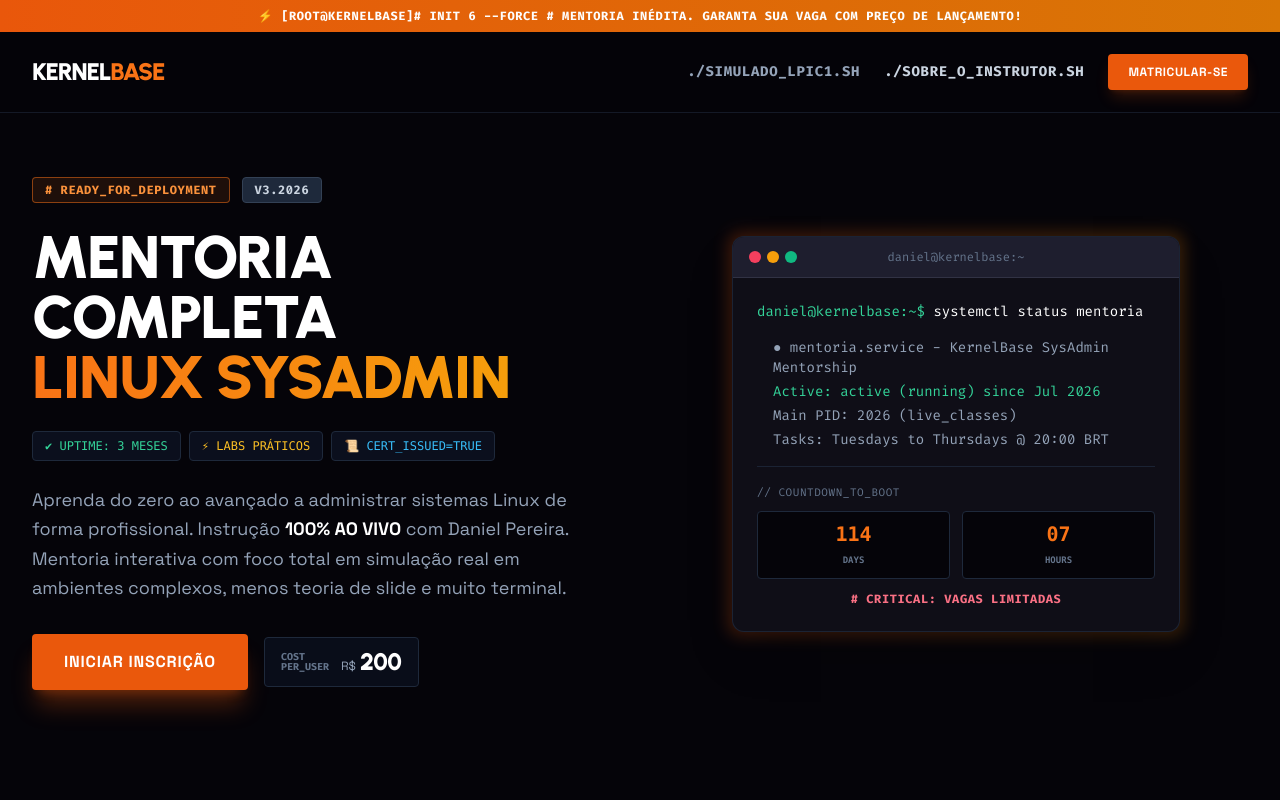
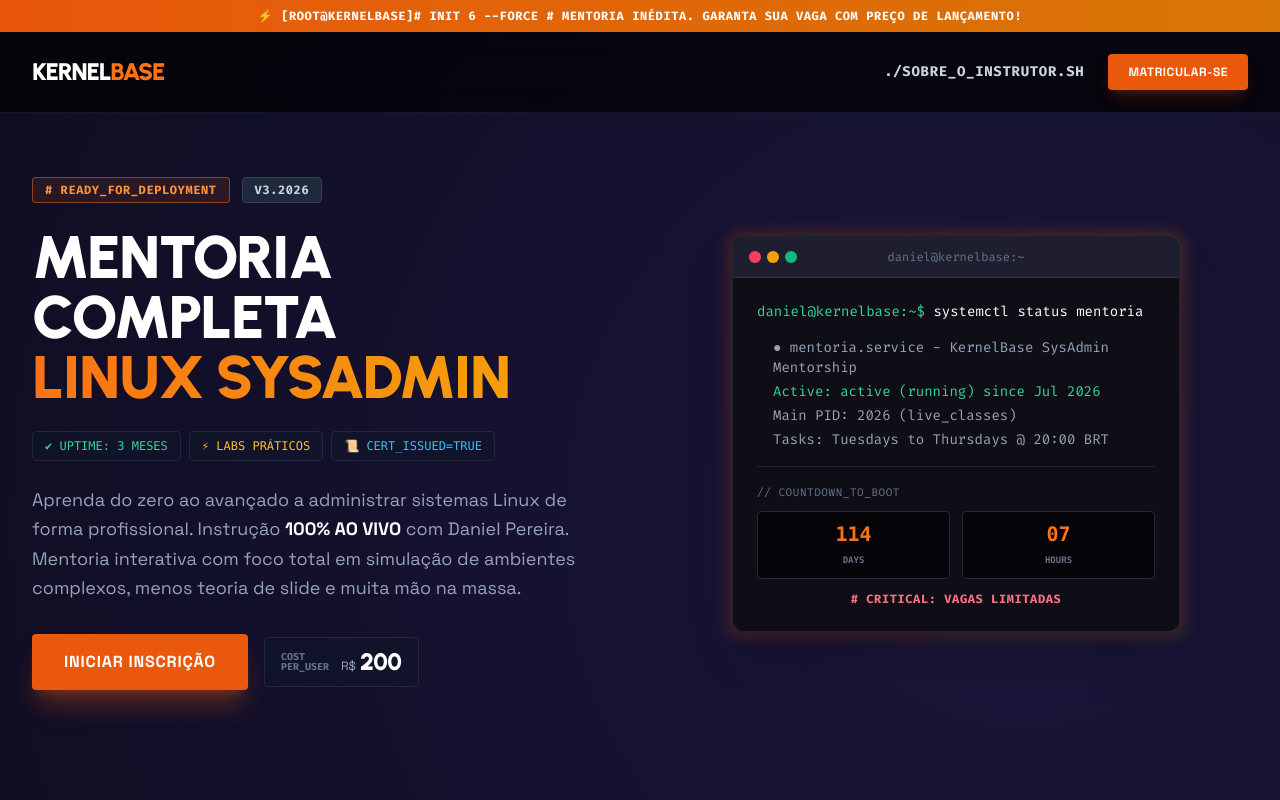
Before and after one commit to Daniel-Pereira-Linux/KernelBase, a plain HTML site: page index.html in a window 1280 px wide. Shown: the top 800 px of the page. Drawn offline with nearby package versions, Linux system fonts and the light colour scheme.

Commit message:
Update index.html

```diff
--- a/index.html
+++ b/index.html
@@ -13,7 +13,7 @@
             background-color: #050409;
             background-image:
                 radial-gradient(circle at 80% 20%, #1a153a 0%, #050409 100%),
-                radial-gradient(circle at 20% 80%, #0d2018 0%, #050409 100__);
+                radial-gradient(circle at 20% 80%, #0d2018 0%, #050409 100%);
             font-family: 'Space Grotesk', sans-serif;
         }
         .heading-brand {
@@ -38,7 +38,6 @@
             background: #1e1e2e;
             border-bottom: 1px solid #313244;
         }
-        /* Esconder input radio padrão para usar botões customizados */
         .payment-method input[type="radio"] {
             display: none;
         }
@@ -51,12 +50,10 @@
 </head>
 <body class="text-slate-200 antialiased selection:bg-orange-500 selection:text-white overflow-x-hidden">
 
-    <!-- BARRA DE AVISO TOPO -->
     <div class="bg-gradient-to-r from-orange-600 to-amber-600 text-center py-2 px-4 text-xs font-bold tracking-wider text-white uppercase code-font animate-pulse">
         ⚡ [root@kernelbase]# init 6 --force # Mentoria inédita. Garanta sua vaga com preço de lançamento!
     </div>
 
-    <!-- NAVBAR -->
     <header class="border-b border-slate-800/60 bg-[#050409]/90 backdrop-blur-md sticky top-0 z-50">
         <div class="max-w-7xl mx-auto px-4 sm:px-6 lg:px-8 h-20 flex items-center justify-between">
             <div class="flex items-center gap-2">
@@ -66,9 +63,6 @@
             </div>
 
             <div class="flex items-center gap-4 sm:gap-6">
-                <a href="simulado.html" class="text-xs sm:text-sm font-bold uppercase tracking-wider text-slate-400 hover:text-orange-500 transition-colors code-font">
-                    ./simulado_lpic1.sh
-                </a>
                 <a href="sobre.html" class="text-xs sm:text-sm font-bold uppercase tracking-wider text-slate-300 hover:text-orange-500 transition-colors code-font">
                     ./sobre_o_instrutor.sh
                 </a>
@@ -79,11 +73,9 @@
         </div>
     </header>
 
-    <!-- HERO SECTION -->
     <main class="max-w-7xl mx-auto px-4 sm:px-6 lg:px-8 pt-16 pb-24 relative" id="mentoria">
         <div class="grid grid-cols-1 lg:grid-cols-2 gap-12 items-center relative z-10 reveal active">
 
-            <!-- Lado Esquerdo -->
             <div class="space-y-6 text-center lg:text-left">
                 <div class="flex flex-wrap items-center justify-center lg:justify-start gap-3">
                     <span class="bg-orange-500/10 border border-orange-500/50 text-orange-400 px-3 py-1 rounded text-xs font-bold uppercase tracking-wider code-font">
@@ -108,7 +100,7 @@
                 </div>
 
                 <p class="text-lg text-slate-400 max-w-xl mx-auto lg:mx-0 font-light leading-relaxed">
-                    Aprenda do zero ao avançado a administrar sistemas Linux de forma profissional. Instrução <strong class="text-white font-bold">100% AO VIVO</strong> com <strong>Daniel Pereira</strong>. Mentoria interativa com foco total em simulação real em ambientes complexos, menos teoria de slide e muito terminal.
+                    Aprenda do zero ao avançado a administrar sistemas Linux de forma profissional. Instrução <strong class="text-white font-bold">100% AO VIVO</strong> com <strong>Daniel Pereira</strong>. Mentoria interativa com foco total em simulação de ambientes complexos, menos teoria de slide e muita mão na massa.
                 </p>
 
                 <div class="pt-2 flex flex-col sm:flex-row justify-center lg:justify-start items-center gap-4">
@@ -127,7 +119,6 @@
                 </div>
             </div>
 
-            <!-- Lado Direito: Terminal Status -->
             <div class="relative w-full max-w-md mx-auto lg:ml-auto mt-8 lg:mt-0 reveal active">
                 <div class="absolute -inset-1 bg-gradient-to-r from-orange-600 to-amber-600 rounded-xl blur opacity-25"></div>
                 <div class="relative bg-[#0f0e17] rounded-xl border border-slate-800/80 overflow-hidden shadow-2xl">
@@ -169,7 +160,6 @@
             </div>
         </div>
 
-        <!-- SEÇÃO: METODOLOGIA -->
         <div class="mt-32">
             <div class="text-center mb-12 reveal">
                 <span class="text-orange-500 font-bold uppercase text-xs tracking-widest block mb-1 code-font">_APRENDA_COM_QUEM_CONSTRÓI_O_KERNEL</span>
@@ -177,25 +167,21 @@
             </div>
 
             <div class="grid grid-cols-1 md:grid-cols-2 lg:grid-cols-4 gap-6">
-                <!-- Card 1 -->
                 <div class="bg-[#110f1a] border border-slate-800/80 p-6 rounded-lg hover:border-orange-500/40 transition-all duration-300 reveal">
                     <div class="text-orange-500 mb-4 font-mono text-lg font-bold code-font"># 0x01</div>
                     <h3 class="text-white font-bold text-lg mb-2 uppercase">Debates ao Vivo</h3>
                     <p class="text-slate-400 text-sm font-light">Interação cirúrgica em tempo real via reuniões estruturadas. Sem enrolação de slide.</p>
                 </div>
-                <!-- Card 2 -->
                 <div class="bg-[#110f1a] border border-slate-800/80 p-6 rounded-lg hover:border-orange-500/40 transition-all duration-300 reveal">
                     <div class="text-orange-500 mb-4 font-mono text-lg font-bold code-font"># 0x02</div>
                     <h3 class="text-white font-bold text-lg mb-2 uppercase">Casos Reais</h3>
                     <p class="text-slate-400 text-sm font-light">Troubleshooting pesado simulando a infraestrutura de missão crítica e servidores reais.</p>
                 </div>
-                <!-- Card 3 -->
                 <div class="bg-[#110f1a] border border-slate-800/80 p-6 rounded-lg hover:border-orange-500/40 transition-all duration-300 reveal">
                     <div class="text-orange-500 mb-4 font-mono text-lg font-bold code-font"># 0x03</div>
                     <h3 class="text-white font-bold text-lg mb-2 uppercase">Networking</h3>
                     <p class="text-slate-400 text-sm font-light">Ecossistema fechado com profissionais de alto nível trocando vivências de produção.</p>
                 </div>
-                <!-- Card 4 -->
                 <div class="bg-[#110f1a] border border-slate-800/80 p-6 rounded-lg hover:border-orange-500/40 transition-all duration-300 reveal">
                     <div class="text-orange-500 mb-4 font-mono text-lg font-bold code-font"># 0x04</div>
                     <h3 class="text-white font-bold text-lg mb-2 uppercase">Gravação Vitalícia</h3>
@@ -204,14 +190,12 @@
             </div>
         </div>
 
-        <!-- EMENTA TÉCNICA -->
         <div class="mt-32 relative z-10">
             <div class="text-center mb-12 reveal">
                 <span class="text-orange-500 font-bold uppercase text-xs tracking-widest block mb-1 code-font">_CONTEÚDO_PROGRAMÁTICO</span>
                 <h2 class="text-3xl font-black text-white uppercase tracking-tight heading-brand">Grade do Treinamento</h2>
             </div>
 
-            <!-- Grid de Tópicos -->
             <div class="grid grid-cols-1 md:grid-cols-2 lg:grid-cols-3 gap-6 font-mono text-xs">
                 <div class="bg-[#110f1a] border border-slate-800/60 p-5 rounded-lg hover:border-slate-700 transition-colors reveal">
                     <h3 class="text-orange-500 font-bold text-sm mb-3"># Tópico 101: Arquitetura</h3>
@@ -275,7 +259,6 @@
             </div>
         </div>
 
-        <!-- SEÇÃO: FORMULÁRIO DE INSCRIÇÃO VIA TERMINAL -->
         <div class="mt-32 max-w-2xl mx-auto relative z-10 reveal" id="checkout-section">
             <div class="text-center mb-8">
                 <span class="text-orange-500 font-bold uppercase text-xs tracking-widest block mb-1 code-font">_PROVISION_ACCOUNT</span>
@@ -294,19 +277,16 @@
                 </div>
 
                 <div class="p-6 sm:p-8 space-y-5">
-                    <!-- Nome Completo -->
                     <div class="space-y-1 font-mono text-xs sm:text-sm">
                         <label class="text-slate-400 block font-bold">// NOME_COMPLETO:</label>
                         <input type="text" id="student-name" class="w-full bg-[#050409] border border-slate-800 focus:border-orange-500 focus:outline-none text-white p-3 rounded transition-colors" placeholder="Ex: Linus Torvalds">
                     </div>
 
-                    <!-- Email -->
                     <div class="space-y-1 font-mono text-xs sm:text-sm">
                         <label class="text-slate-400 block font-bold">// EMAIL_CONTATO:</label>
                         <input type="email" id="student-email" class="w-full bg-[#050409] border border-slate-800 focus:border-orange-500 focus:outline-none text-white p-3 rounded transition-colors" placeholder="Ex: linus@kernel.org">
                     </div>
 
-                    <!-- Forma de Pagamento -->
                     <div class="space-y-2 font-mono text-xs sm:text-sm">
                         <label class="text-slate-400 block font-bold">// METODO_PAGAMENTO:</label>
                         <div class="grid grid-cols-2 gap-4">
@@ -328,7 +308,6 @@
                         </div>
                     </div>
 
-                    <!-- Botão de Envio -->
                     <div class="pt-4">
                         <button onclick="sendEnrollment()" class="w-full bg-orange-600 hover:bg-orange-500 text-white font-bold text-sm uppercase tracking-wider py-4 rounded transition-all shadow-xl shadow-orange-600/10 glow-orange code-font">
                             [EXECUTE] Finalizar Inscrição
@@ -341,12 +320,10 @@
         </div>
     </main>
 
-    <!-- FOOTER -->
     <footer class="border-t border-slate-900 bg-[#030206] py-8 text-center text-xs text-slate-600 code-font">
         &copy; 2026 KERNELBASE. Todos os direitos reservados. Engenharia de Sistemas Raiz.
     </footer>
 
-    <!-- LOGIC SCRIPTS -->
     <script>
         function reveal() {
             var reveals = document.querySelectorAll(".reveal");
@@ -393,21 +370,18 @@
 
             errorDiv.classList.add('hidden');
 
-            // Validação simples de campos obrigatórios
             if (!name || !email || !payment) {
                 errorDiv.innerHTML = "❌ ERRO: Preencha todos os campos e selecione a forma de pagamento.";
                 errorDiv.classList.remove('hidden');
                 return;
             }
 
-            // Montagem da String da mensagem com formatação limpa
             const phone = "5583933003583";
             const text = `Olá Daniel! Tenho interesse na Mentoria KernelBase.\n\n` +
                          `👤 Nome: ${name}\n` +
                          `📧 E-mail: ${email}\n` +
                          `💳 Pagamento: ${payment.value}`;
 
-            // Encoding para URL do WhatsApp e redirecionamento seguro
             const encodedText = encodeURIComponent(text);
             const whatsappUrl = `https://wa.me/${phone}?text=${encodedText}`;
 
```
